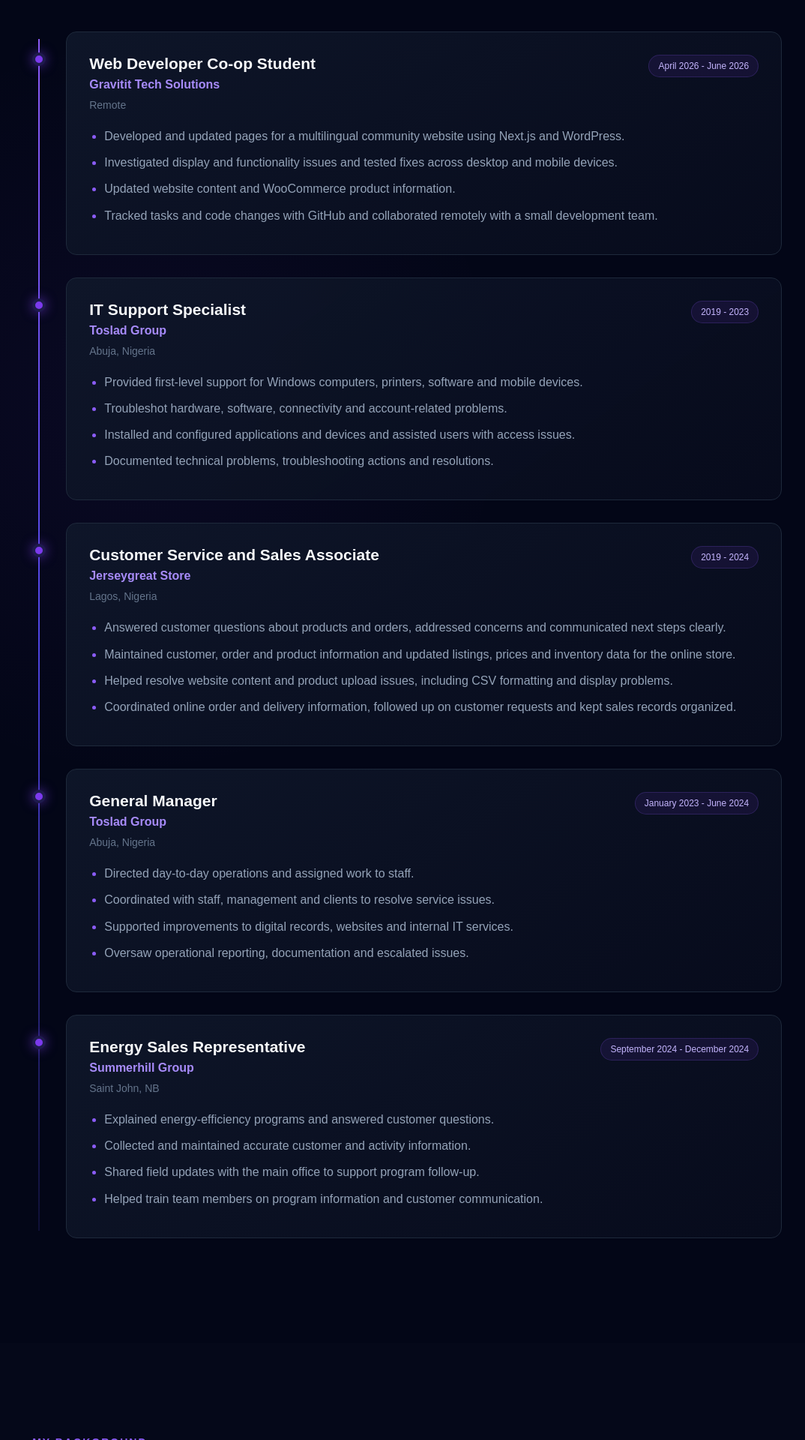
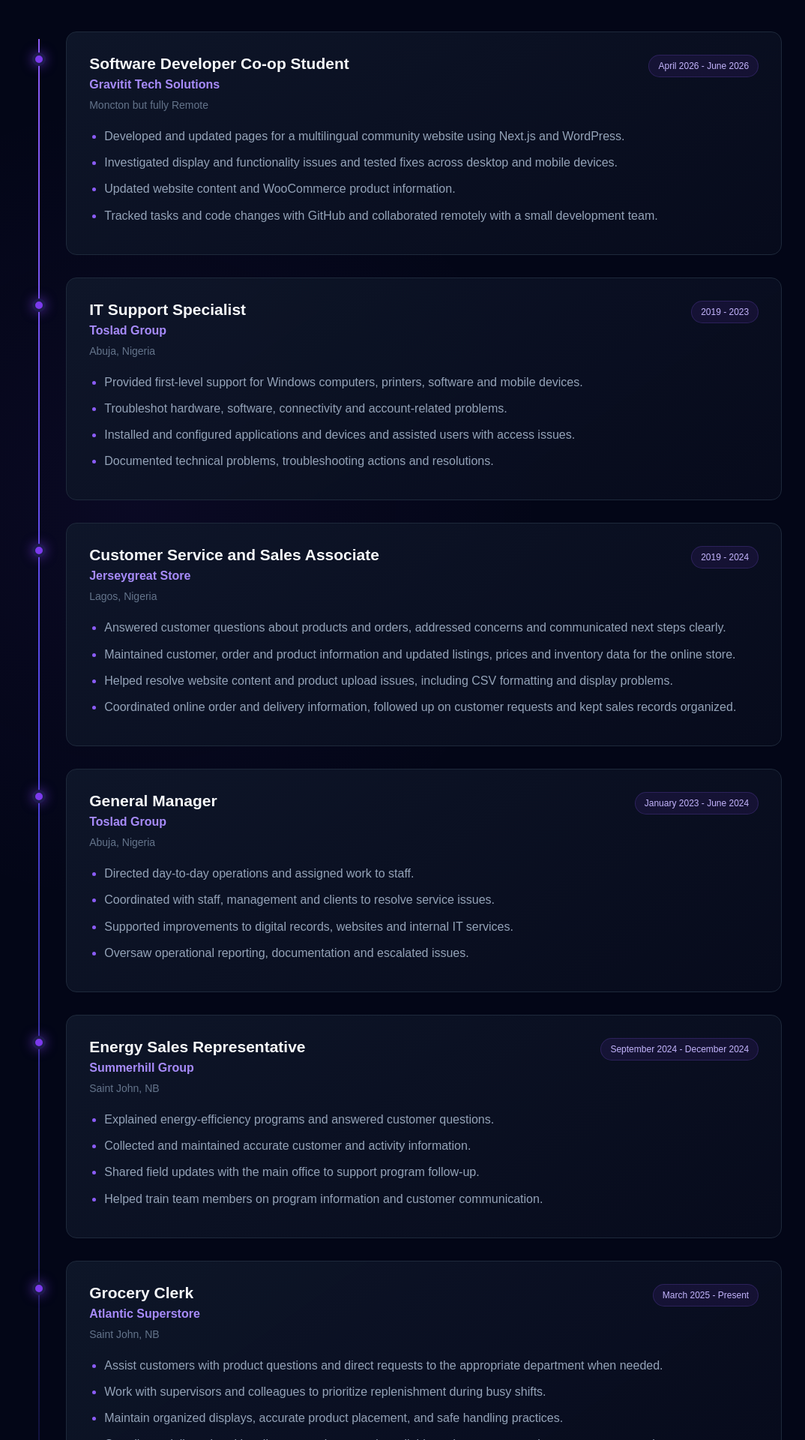
Before and after one commit to omowale01/omowale-porfolio, an Angular app: page / in a window 1280 px wide. Shown: the part 4080-6000 px from the top of the page at 75% size, without its empty margins (8-1082 px from the left). Built offline with nearby package versions, Linux system fonts and the light colour scheme.

Commit message:
Update portfolio experience section

```diff
--- a/src/app/components/experience/experience.ts
+++ b/src/app/components/experience/experience.ts
@@ -17,9 +17,9 @@
 export class Experience {
   experiences: ExperienceItem[] = [
     {
-      title: 'Web Developer Co-op Student',
+      title: 'Software Developer Co-op Student',
       company: 'Gravitit Tech Solutions',
-      location: 'Remote',
+      location: 'Moncton but fully Remote',
       date: 'April 2026 - June 2026',
       responsibilities: [
         'Developed and updated pages for a multilingual community website using Next.js and WordPress.',
@@ -80,5 +80,18 @@
         'Helped train team members on program information and customer communication.',
       ],
     },
+
+    {
+      title: 'Grocery Clerk',
+      company: 'Atlantic Superstore',
+      location: 'Saint John, NB',
+      date: 'March 2025 - Present',
+      responsibilities: [
+        '	Assist customers with product questions and direct requests to the appropriate department when needed.',
+        'Work with supervisors and colleagues to prioritize replenishment during busy shifts.',
+        'Maintain organized displays, accurate product placement, and safe handling practices.',
+        'Coordinate daily tasks with colleagues to keep stock available and support a consistent customer experience.'
+      ],
+    },
   ];
 }
```
